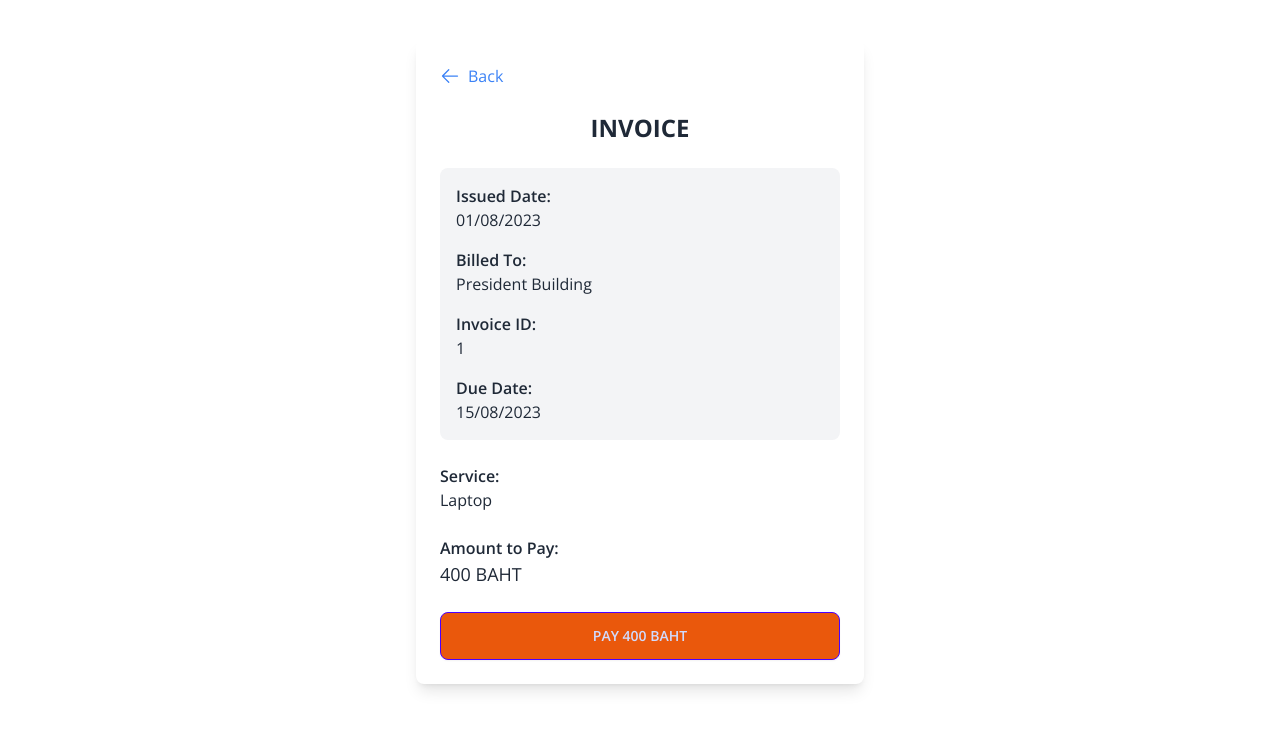
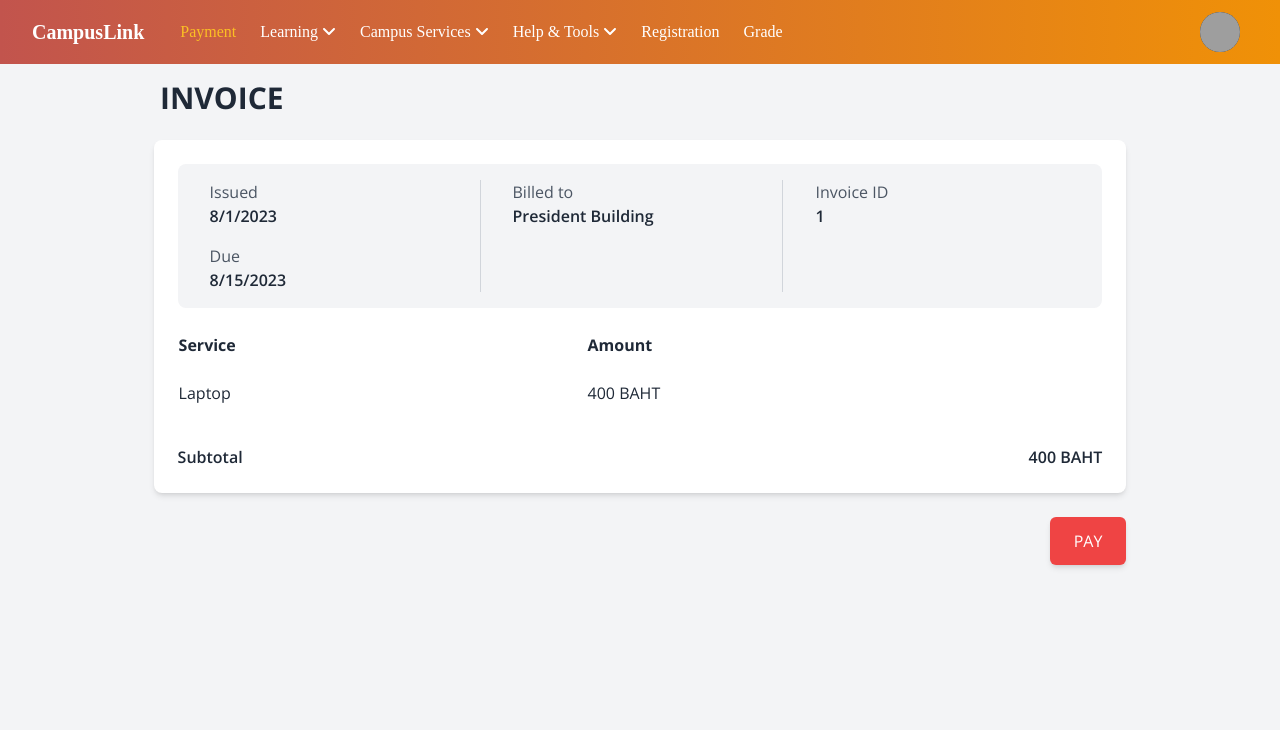
Before and after one commit to KMUTT-CampusLink/campus-client, a React (Vite) app: page /payment/payment-invoice/1 in a window 1280 px wide. Shown: the top 730 px of the page. Built offline with nearby package versions, Linux system fonts and the light colour scheme; grey boxes are pictures that could not be loaded; a web font is replaced by a local one.

Commit message:
Finish InvoiceSummary

```diff
--- a/src/modules/payment/components/AllTransactions.jsx
+++ b/src/modules/payment/components/AllTransactions.jsx
@@ -1,4 +1,3 @@
-// AllTransactions.jsx
 import React from "react";
 import { useNavigate } from "react-router-dom";
 
@@ -23,7 +22,6 @@ const AllTransactions = ({
       : new Date(b.issue_date) - new Date(a.issue_date);
   });
 
-  // Utility function to format the timestamp to DD/MM/YYYY
   const formatDate = (timestamp) => {
     const date = new Date(timestamp);
     const day = date.getDate().toString().padStart(2, "0");
@@ -34,7 +32,7 @@ const AllTransactions = ({
 
   const handleArrowClick = (transaction) => {
     if (transaction.status === "Unpaid") {
-      navigate(`/payment-invoice/${transaction.id}`);
+      navigate(`/payment/payment-invoice/${transaction.id}`);
     }
   };
 
--- a/src/modules/payment/components/Transaction.jsx
+++ b/src/modules/payment/components/Transaction.jsx
@@ -1,4 +1,3 @@
-// MockTransactions.jsx
 export const transactions = [
   {
     id: "1", // varchar(50)
@@ -7,7 +6,7 @@ export const transactions = [
     issue_date: "2023-08-01T00:00:00Z", // timestamp
     due_date: "2023-08-15T00:00:00Z", // timestamp
     paid_date: null, // timestamp (can be null if unpaid)
-      amount: 400.00, // decimal(10,2)
+    amount: 400.0, // decimal(10,2)
     title: "Laptop", // varchar(100)
     status: "Unpaid", // payment_status_enum (can be 'Paid', 'Unpaid', 'Canceled')
     created_at: "2023-07-25T00:00:00Z", // timestamp
@@ -20,7 +19,7 @@ export const transactions = [
     issue_date: "2023-05-01T00:00:00Z",
     due_date: "2023-05-15T00:00:00Z",
     paid_date: "2023-05-10T00:00:00Z",
-      amount: 230.00,
+    amount: 230.0,
     title: "Tuition fees",
     status: "Paid",
     created_at: "2023-04-15T00:00:00Z",
@@ -33,7 +32,7 @@ export const transactions = [
     issue_date: "2023-04-01T00:00:00Z",
     due_date: "2023-04-15T00:00:00Z",
     paid_date: null,
-      amount: 230.00,
+    amount: 230.0,
     title: "Backpack",
     status: "Canceled",
     created_at: "2023-03-15T00:00:00Z",
@@ -46,7 +45,7 @@ export const transactions = [
     issue_date: "2023-06-01T00:00:00Z",
     due_date: "2023-06-15T00:00:00Z",
     paid_date: null,
-      amount: 120.00,
+    amount: 120.0,
     title: "Phone bill",
     status: "Unpaid",
     created_at: "2023-05-15T00:00:00Z",
@@ -59,11 +58,10 @@ export const transactions = [
     issue_date: "2024-02-01T00:00:00Z",
     due_date: "2024-02-05T00:00:00Z",
     paid_date: null,
-      amount: 900.00,
+    amount: 900.0,
     title: "Travel Insurance",
     status: "Unpaid",
     created_at: "2024-01-15T00:00:00Z",
     updated_at: "2024-01-25T00:00:00Z",
   },
-    // Add more data as needed
 ];
--- a/src/modules/payment/pages/InvoiceCenter.jsx
+++ b/src/modules/payment/pages/InvoiceCenter.jsx
@@ -1,4 +1,3 @@
-// InvoiceCenter.jsx
 import React, { useState } from "react";
 import NavBar from "../../registration/components/NavBarComponents/NavBar";
 import RecentTransactions from "../components/RecentTransactions";
@@ -42,7 +41,7 @@ const InvoiceCenter = () => {
                 setFilterAll={setFilterAll}
                 isAscending={isAscending}
                 setIsAscending={setIsAscending}
-                setShowAll={setShowAll} // To close All Transactions
+                setShowAll={setShowAll}
               />
               <div
                 className="fixed inset-0 z-40 bg-black opacity-60"
--- a/src/modules/payment/pages/PaymentInvoice.jsx
+++ b/src/modules/payment/pages/PaymentInvoice.jsx
@@ -1,81 +1,93 @@
-// PaymentInvoice.jsx
-import React from "react";
-import { useParams, useNavigate } from "react-router-dom";
-import { transactions } from "../components/Transaction"; // Import mock data
-import { ArrowLeftIcon } from '@heroicons/react/24/solid';
-
-// Utility function to format the timestamp to DD/MM/YYYY
-const formatDate = (timestamp) => {
-  const date = new Date(timestamp);
-  const day = date.getDate().toString().padStart(2, "0");
-  const month = (date.getMonth() + 1).toString().padStart(2, "0");
-  const year = date.getFullYear();
-  return `${day}/${month}/${year}`;
-};
+import React, { useEffect, useState } from "react";
+import NavBar from "../../registration/components/NavBarComponents/NavBar";
+import { useParams } from "react-router-dom";
+import { transactions } from "../components/Transaction";
 
 const PaymentInvoice = () => {
-  const { id } = useParams(); // Get the id from the route
-  const navigate = useNavigate();
+  const { id } = useParams();
+  const [invoice, setInvoice] = useState({});
 
-  // Find the transaction by id
-  const transaction = transactions.find((t) => t.id === id);
+  useEffect(() => {
+    console.log("Route ID:", id);
+    const foundInvoice = transactions.find(
+      (transaction) => transaction.id === id
+    );
+    console.log("Found Invoice:", foundInvoice);
+    if (foundInvoice) {
+      setInvoice(foundInvoice);
+    }
+  }, [id]);
 
-  if (!transaction) {
-    return <p className="text-center mt-10">Transaction not found.</p>;
-  }
-
-  // Assuming amount is the total. If you have a breakdown, adjust accordingly.
-  const subtotal = transaction.amount;
-
+  useEffect(() => {
+    const foundInvoice = transactions.find(
+      (transaction) => transaction.id === id
+    );
+    if (foundInvoice) {
+      setInvoice(foundInvoice);
+    }
+  }, [id]);
   return (
-    <div className="container mx-auto mt-10 p-6 shadow-lg rounded-lg bg-white max-w-md">
-      {/* Back Button */}
-      <button
-        className="flex items-center text-blue-500 mb-6"
-        onClick={() => navigate(-1)}
-      >
-        <ArrowLeftIcon className="h-5 w-5 mr-2" />
-        Back
-      </button>
-
-      <h1 className="text-2xl font-bold mb-6 text-center">INVOICE</h1>
-
-      {/* Invoice details */}
-      <div className="grid grid-cols-1 gap-4 bg-gray-100 p-4 rounded-lg mb-6">
-        <div>
-          <p className="font-semibold">Issued Date:</p>
-          <p>{formatDate(transaction.issue_date)}</p>
+    <div className="min-h-screen bg-gray-100">
+      <NavBar />
+      <div className="w-full pt-20 px-8">
+        <h1 className="text-3xl font-bold mb-6 text-center md:text-left md:ml-32">
+          INVOICE
+        </h1>
+        <div className="bg-white shadow-md rounded-lg p-6 mb-6 w-full md:w-4/5 mx-auto">
+          <div className="grid grid-cols-1 md:grid-cols-3 gap-4 mb-4 bg-gray-100 p-4 rounded-lg">
+            <div className="flex flex-col px-4 md:border-r md:border-gray-300">
+              <span className="text-gray-600">Issued</span>
+              <span className="font-semibold">
+                {invoice.issue_date
+                  ? new Date(invoice.issue_date).toLocaleDateString()
+                  : "N/A"}
+              </span>
+              <span className="text-gray-600 mt-4">Due</span>
+              <span className="font-semibold">
+                {invoice.due_date
+                  ? new Date(invoice.due_date).toLocaleDateString()
+                  : "N/A"}
+              </span>
+            </div>
+            <div className="flex flex-col px-4 md:border-r md:border-gray-300">
+              <span className="text-gray-600">Billed to</span>
+              <span className="font-semibold">
+                {invoice.issued_by || "N/A"}
+              </span>
+            </div>
+            <div className="flex flex-col px-4">
+              {" "}
+              <span className="text-gray-600">Invoice ID</span>
+              <span className="font-semibold">{invoice.id || "N/A"}</span>
+            </div>
+          </div>
+          <table className="w-full text-left mt-6">
+            <thead>
+              <tr>
+                <th className="pb-4">Service</th>
+                <th className="pb-4">Amount</th>
+              </tr>
+            </thead>
+            <tbody>
+              <tr>
+                <td className="py-2">{invoice.title || "N/A"}</td>
+                <td className="py-2">
+                  {invoice.amount ? `${invoice.amount} BAHT` : "N/A"}
+                </td>
+              </tr>
+            </tbody>
+          </table>
+          <div className="flex justify-between items-center mt-8">
+            <span className="font-semibold">Subtotal</span>
+            <span className="font-semibold">{invoice.amount} BAHT</span>
+          </div>
         </div>
-        <div>
-          <p className="font-semibold">Billed To:</p>
-          <p>{transaction.issued_by}</p>
-        </div>
-        <div>
-          <p className="font-semibold">Invoice ID:</p>
-          <p>{transaction.id}</p>
-        </div>
-        <div>
-          <p className="font-semibold">Due Date:</p>
-          <p>{formatDate(transaction.due_date)}</p>
+        <div className="flex justify-end w-full md:w-4/5 mx-auto">
+          <button className="bg-red-500 text-white px-6 py-3 rounded-md shadow-md hover:bg-red-600">
+            PAY
+          </button>
         </div>
       </div>
-
-      {/* Service Details */}
-      <div className="mb-6">
-        <p className="font-semibold">Service:</p>
-        <p>{transaction.title}</p>
-      </div>
-
-      {/* Amount to Pay */}
-      <div className="mb-6">
-        <p className="font-semibold">Amount to Pay:</p>
-        <p className="text-lg">{`${transaction.amount} BAHT`}</p>
-      </div>
-
-      {/* Payment Button */}
-      <button className="btn btn-primary bg-orange-600 w-full py-2">
-        PAY {`${transaction.amount} BAHT`}
-      </button>
     </div>
   );
 };
```
Also changed, not shown: src/modules/payment/components/RecentTransactions.jsx (+5 -5 lines), src/modules/payment/routes/PaymentRoutes.jsx (+4 -4 lines). Lines whose indentation alone changed are shown as unchanged.
